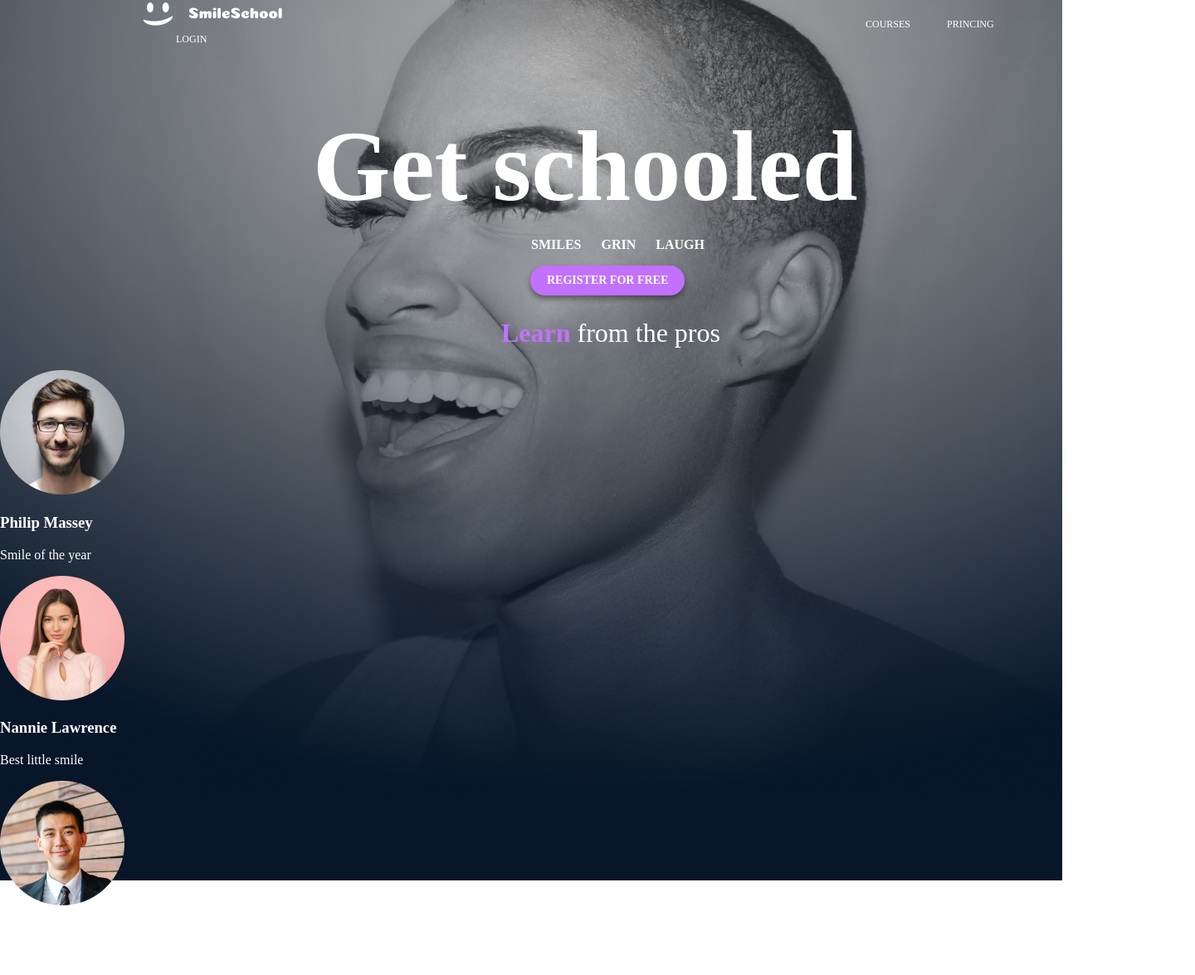
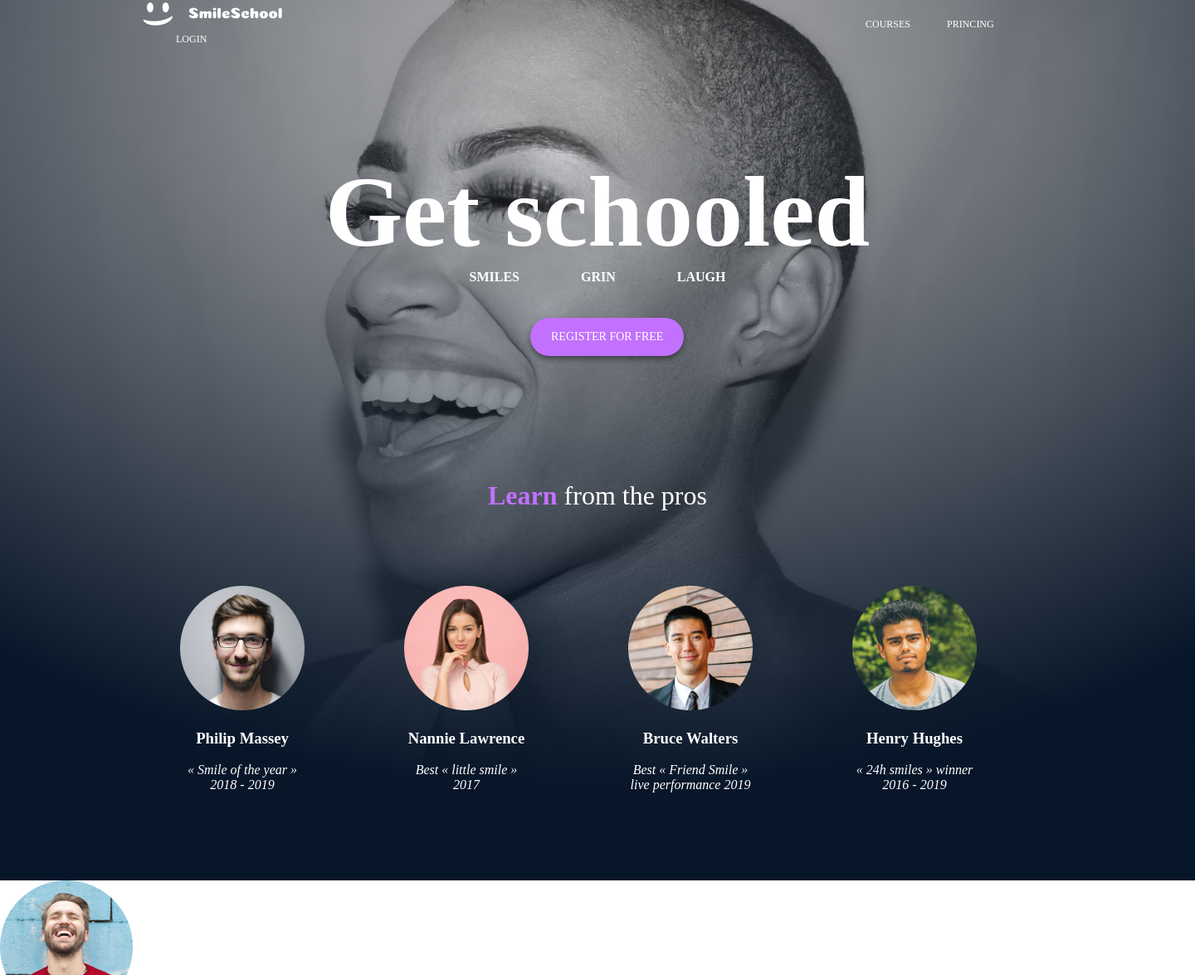
Before and after one commit to cableyesto/holbertonschool-web-development, a plain HTML site: page css_advanced/index.html in a window 1280 px wide. Shown: the part 32-1207 px from the top of the page at 83% size, 1440 px wide, since content can reach past the window. Drawn offline with Linux system fonts and the light colour scheme.

Commit message:
Task 2. Header and Banner done

```diff
--- a/css_advanced/index.html
+++ b/css_advanced/index.html
@@ -32,26 +32,38 @@
       </div>
       <div id="pros_pannel">
         <h2><span class="pros-title">Learn</span> from the pros</h2>
-        <div>
+        <div class="pros-members">
           <div>
             <img src="http://127.0.0.1:8080/assets/pic_client_1.png" alt="Picture client 1">
             <h3>Philip Massey</h3>
-            <p>Smile of the year</p>
+            <p class="pros-members-text">
+              « Smile of the year »<br />
+              2018 - 2019
+            </p>
           </div>
-          <div>
+          <div class="pros-members-space">
             <img src="http://127.0.0.1:8080/assets/pic_client_2.png" alt="Picture client 2">
             <h3>Nannie Lawrence</h3>
-            <p>Best little smile</p>
+            <p class="pros-members-text">
+              Best « little smile »<br />
+              2017
+            </p>
           </div>
-          <div>
+          <div class="pros-members-space">
             <img src="http://127.0.0.1:8080/assets/pic_client_3.png" alt="Picture client 3">
             <h3>Bruce Walters</h3>
-            <p>Best friend smile</p>
+            <p class="pros-members-text">
+              Best « Friend Smile »<br />
+              live performance 2019
+            </p>
           </div>
-          <div>
+          <div class="pros-members-space">
             <img src="http://127.0.0.1:8080/assets/pic_client_4.png" alt="Picture client 4">
             <h3>Henry Hughes</h3>
-            <p>24h smiles winner</p>
+            <p class="pros-members-text">
+              « 24h smiles » winner<br />
+              2016 - 2019
+            </p>
           </div>
         </div>
       </div>
--- a/css_advanced/styles.css
+++ b/css_advanced/styles.css
@@ -1,4 +1,6 @@
+/* The width is fixed in the body so that we follow the Figma design */
 body {
+    width: 1440px;
     margin: 0px;
     background-image: url("assets/background.png");
     background-repeat: no-repeat;
@@ -6,8 +8,8 @@ body {
     font-family: "Source Sans Pro";
 }
 
-/* The header and first section */
-
+/* Task 2. Header and Banner */
+/* The navbar */
 nav {
     padding-top: 35px;
     padding-left: 172px;
@@ -18,7 +20,6 @@ nav {
 nav a {
     color: inherit;
     text-decoration: none;
-    /*font-weight: bold;*/
     font-size: 12px;
     font-family: "Source Sans Pro";
 }
@@ -32,54 +33,75 @@ nav a {
     padding-left: 40px;
 }
 
+/* The banner */
+#banner {
+    height: 1029px;
+}
+
 #banner h1 {
+    margin: 0px;
+    padding-top: 155px;
     font-size: 120px;
-    padding-left: 377px;
-    margin: 0px;
-    padding-top: 100px;
-    /*
-    display: flex;
-    justify-content: center;
-    */
+    text-align: center;
 }
 
 .sub-titles {
-    padding-left: 640px;
+    margin: 0px;
+    padding-bottom: 40px;
+    text-align: center;
     font-size: 16px;
     font-weight: bold;
 }
 
 .sub-titles-space {
-    padding-left: 20px;
+    padding-left: 70px;
 }
 
 .register-button {
-    padding: 10px 20px;
+    padding: 15px 25px;
     color: white;
-    background-color: #C271FF; /* Bootstrap blue */
+    background-color: #C271FF;
     border: none;
     border-radius: 50px;
     cursor: pointer;
     font-family: "Source Sans Pro";
-    font-weight: 600; /* semibold */
+    font-weight: 400;
     font-size: 14px;
     box-shadow: 0 4px 6px rgba(0, 0, 0, 0.4);
     margin-left: 639px;
 }
 
 /* Learn from the pros */
-
-#pros_pannel h2 {
-    padding-left: 604px;
+#pros_pannel > h2 {
+    margin: 0px;
+    padding-top: 150px;
+    padding-bottom: 90px;
+    text-align: center;
     font-family: "Source Sans Pro";
     font-weight: 200;
     font-size: 32px;
 }
 
-#pros_pannel span {
+.pros-title {
     font-size: 32px;
     font-weight: 700;
-    color: #C271FF; /* Bootstrap blue */
+    color: #C271FF;
 }
 
 /* Pros section */
+.pros-members {
+    display: flex;
+    padding-left: 217px;
+    text-align: center;
+}
+
+.pros-members-space {
+    padding-left: 120px;
+}
+
+.pros-members-text {
+    font-size: 16px;
+    font-weight: 100;
+    color: white;
+    font-style: italic;
+}
```
